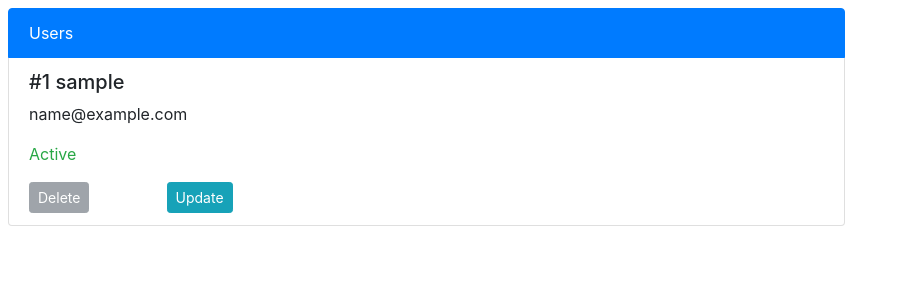
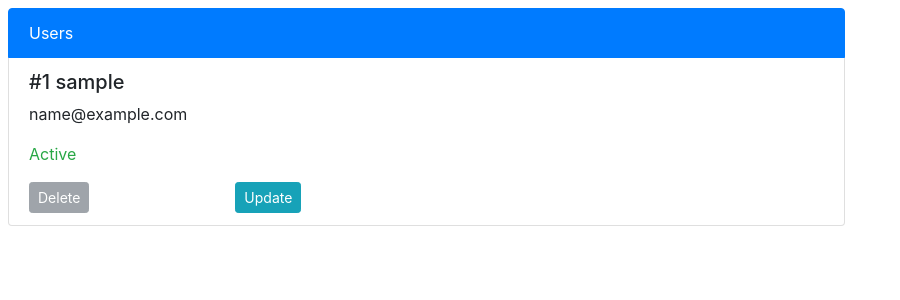
Before and after one commit to TaseenAnsari/taskrudra, a Node server app: page / in a window 1280 px wide. Shown: the part 56-356 px from the top of the page, without its empty margins (0-900 px from the left). Run offline with Node 20, Linux system fonts and the light colour scheme; the visitor is signed in with stand-in values (Sample User, id 1); some libraries are stand-ins or nearby versions.

Commit message:
change layout

```diff
--- a/views/index.ejs
+++ b/views/index.ejs
@@ -71,24 +71,24 @@
                                         </p>
                                         <% if(username===data[i].username){ %>
                                             <div class="row">
-                                                <form class="col-2" method="" action="">
+                                                <form class="col-3" method="" action="">
                                                     <input type="submit" class="btn btn-sm btn-secondary" value="Delete"
                                                         disabled>
                                                 </form>
                                                 <form method="get" action="/api/updateuser/<%- data[i]._id %>"
-                                                    class="col-10">
+                                                    class="col-9">
                                                     <input type="submit" class="btn btn-sm btn-info" value="Update">
                                                 </form>
                                             </div>
                                             <%} else{ %>
                                                 <div class="row">
                                                     <form method="post" action="/api/deleteuser/<%- data[i]._id %>"
-                                                        class="col-2">
+                                                        class="col-3">
                                                         <input type="submit" class="btn btn-sm btn-danger"
                                                             value="Delete">
                                                     </form>
                                                     <form method="get" action="/api/updateuser/<%- data[i]._id %>"
-                                                        class="col-10">
+                                                        class="col-9">
                                                         <input type="submit" class="btn btn-sm btn-info" value="Update">
                                                     </form>
                                                 </div>
```
